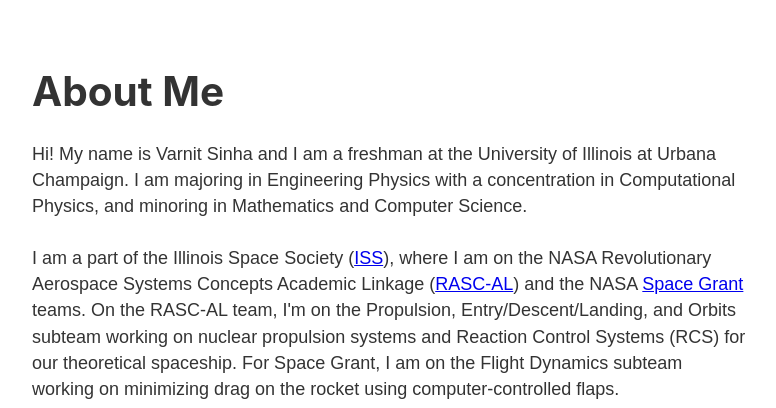
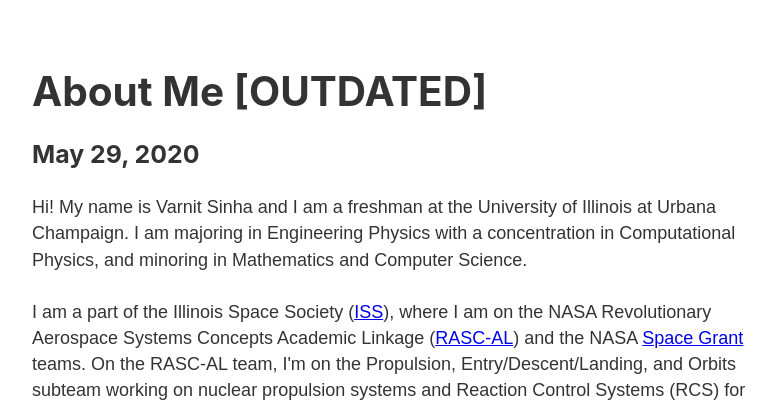
Before and after one commit to VarnitS2/PersonalGatsbyWebsite, a Gatsby site: page /about in a window 1280 px wide. Shown: the part 321-729 px from the top of the page, without its empty margins (251-1027 px from the left). Built offline with nearby package versions, Linux system fonts and the light colour scheme; Gatsby itself is replaced by a stand-in of ours.

Commit message:
Minor change

```diff
--- a/src/pages/about.js
+++ b/src/pages/about.js
@@ -8,7 +8,8 @@
     return (
         <Layout>
             <Head title="About" />
-            <h1>About Me</h1>
+            <h1>About Me [OUTDATED]</h1>
+            <h3>May 29, 2020</h3>
             <p>
                 Hi! My name is Varnit Sinha and I am a freshman at the University of Illinois at Urbana Champaign. I am majoring in Engineering Physics with a concentration in Computational Physics, and minoring in Mathematics and Computer Science.
             </p>
```
